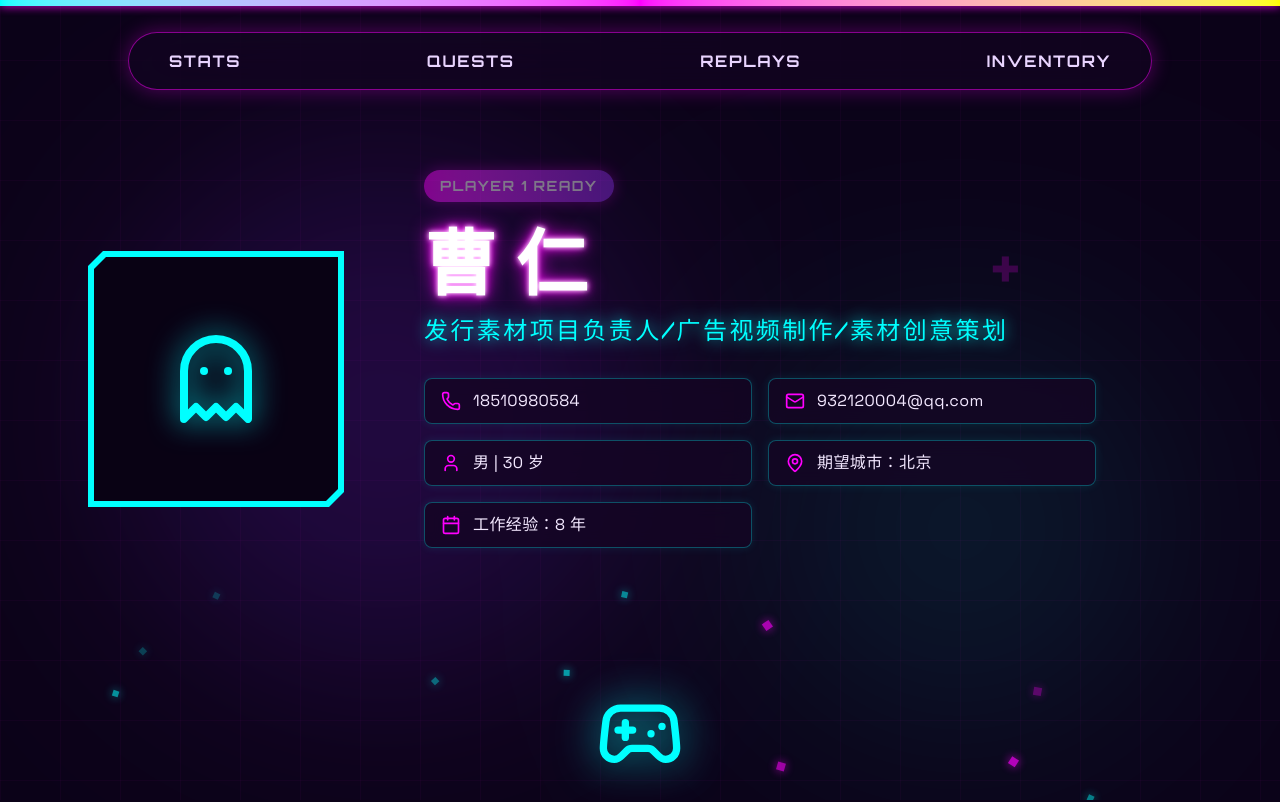
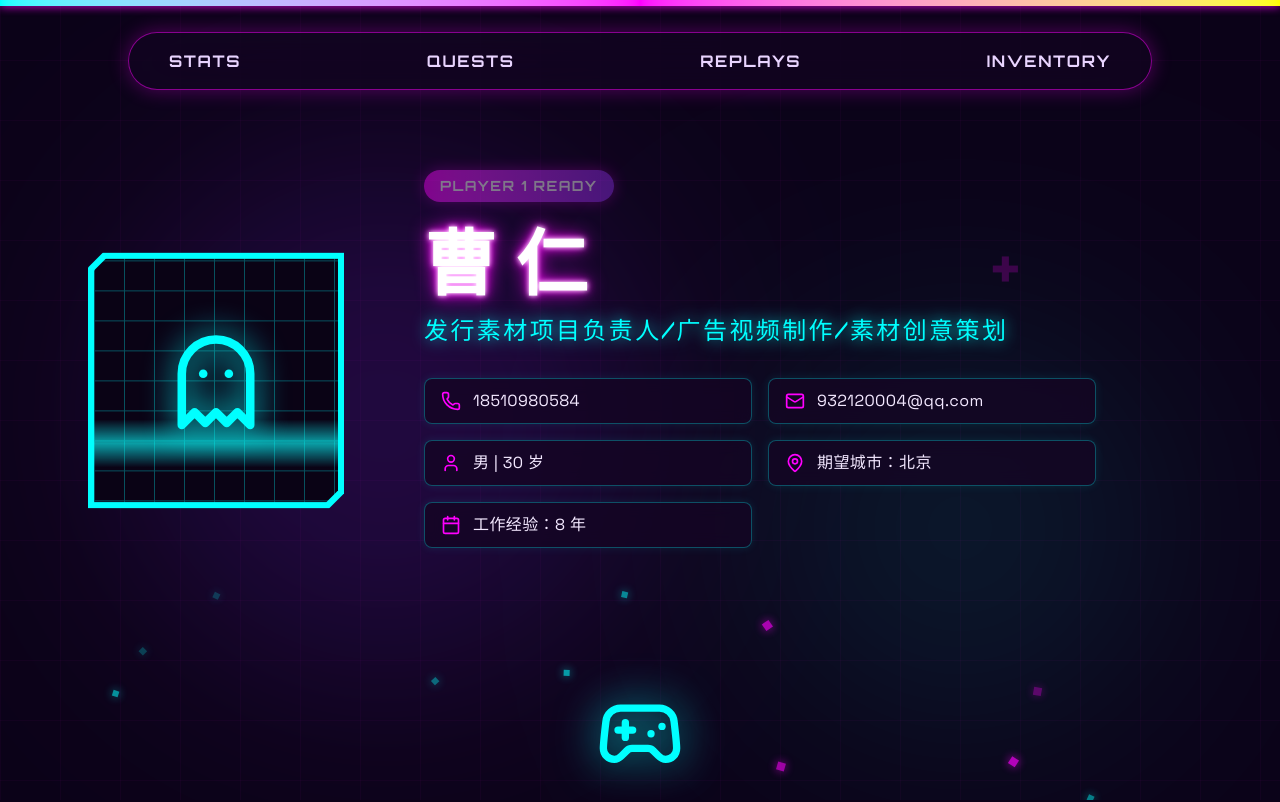
Before and after one commit to dawang-07/caoren, a React (Vite) app: page / in a window 1280 px wide. Shown: the top 802 px of the page. Built offline with nearby package versions, Linux system fonts and the light colour scheme.

Commit message:
feat(hero): Enhance avatar animation with glitch and float effects

```diff
--- a/src/App.tsx
+++ b/src/App.tsx
@@ -519,20 +519,98 @@ function ArcadeResume() {
       <div className="max-w-6xl mx-auto px-6 pt-20 flex flex-col lg:flex-row items-center gap-12 lg:gap-20">
 
         {/* Modern Arcade Avatar */}
+        <div className="relative w-56 h-56 md:w-64 md:h-64 shrink-0 z-20">
+          {/* Floating & Glitching Main Body */}
           <motion.div
-          initial={{ opacity: 0, scale: 0.8 }}
-          animate={{ opacity: 1, scale: 1 }}
-          transition={{ duration: 0.5, type: "spring", bounce: 0.5 }}
-          className="relative w-56 h-56 md:w-64 md:h-64 shrink-0 avatar-frame-lol"
+            animate={{
+              y: [-10, 10, -10],
+              x: [0, 0, 0, 0, 0, 0, 0, 0, 0, 0, 0, 0, 0, 0, 0, -6, 6, -3, 3, 0]
+            }}
+            transition={{
+              y: { duration: 4, repeat: Infinity, ease: "easeInOut" },
+              x: { duration: 3, repeat: Infinity, ease: "linear" }
+            }}
+            className="relative w-full h-full avatar-frame-lol bg-[#00ffff] drop-shadow-[0_0_15px_rgba(0,255,255,0.5)]"
           >
-          <div className="avatar-inner-lol relative">
+            <div className="avatar-inner-lol relative overflow-hidden flex items-center justify-center bg-[#090214]">
+
+              {/* Fast Scrolling Cyber Grid */}
+              <motion.div
+                animate={{ y: [0, 60] }}
+                transition={{ duration: 0.6, repeat: Infinity, ease: "linear" }}
+                className="absolute inset-[-60px] opacity-30 z-0 pointer-events-none"
+              >
+                <svg className="w-full h-full">
+                  <defs>
+                    <pattern id="cyberGrid" width="30" height="30" patternUnits="userSpaceOnUse">
+                      <rect width="30" height="1" fill="#00ffff" />
+                      <rect width="1" height="30" fill="#00ffff" />
+                    </pattern>
+                  </defs>
+                  <rect width="100%" height="100%" fill="url(#cyberGrid)" />
+                </svg>
+              </motion.div>
+
+              {/* Holographic Scanline */}
+              <motion.div
+                animate={{ top: ['-20%', '120%'] }}
+                transition={{ duration: 1.5, repeat: Infinity, ease: "linear" }}
+                className="absolute left-0 w-full h-12 bg-gradient-to-b from-transparent via-[#00ffff]/60 to-transparent z-20 pointer-events-none mix-blend-screen"
+              />
+
+              {/* CRT Flicker Overlay */}
+              <motion.div
+                animate={{ opacity: [0, 0.15, 0, 0.2, 0] }}
+                transition={{ duration: 0.3, repeat: Infinity, ease: "linear" }}
+                className="absolute inset-0 bg-white pointer-events-none z-20 mix-blend-overlay"
+              />
+
               {resumeData.avatarUrl ? (
-              <img src={resumeData.avatarUrl} alt="Avatar" className="w-full h-full object-cover" />
+                <motion.img
+                  animate={{
+                    scale: [1, 1.03, 1],
+                    filter: [
+                      "contrast(1) brightness(1) hue-rotate(0deg)",
+                      "contrast(1) brightness(1) hue-rotate(0deg)",
+                      "contrast(1) brightness(1) hue-rotate(0deg)",
+                      "contrast(1) brightness(1) hue-rotate(0deg)",
+                      "contrast(1) brightness(1) hue-rotate(0deg)",
+                      "contrast(1.5) brightness(1.2) hue-rotate(90deg)",
+                      "contrast(1) brightness(1) hue-rotate(0deg)"
+                    ]
+                  }}
+                  transition={{
+                    scale: { duration: 3, repeat: Infinity, ease: "easeInOut" },
+                    filter: { duration: 3, repeat: Infinity, ease: "linear" }
+                  }}
+                  src={resumeData.avatarUrl}
+                  alt="Avatar"
+                  className="w-full h-full object-cover relative z-10"
+                />
               ) : (
-              <Ghost className="w-24 h-24 text-[#00ffff] drop-shadow-[0_0_15px_rgba(0,255,255,0.8)]" />
+                <motion.div
+                  animate={{
+                    scale: [1, 1.1, 1],
+                    y: [-5, 5, -5],
+                    filter: [
+                      "drop-shadow(0px 0px 15px rgba(0,255,255,1))",
+                      "drop-shadow(0px 0px 15px rgba(0,255,255,1))",
+                      "drop-shadow(0px 0px 15px rgba(0,255,255,1))",
+                      "drop-shadow(0px 0px 15px rgba(0,255,255,1))",
+                      "drop-shadow(0px 0px 15px rgba(0,255,255,1))",
+                      "drop-shadow(-5px 0px 0px rgba(255,0,255,1)) drop-shadow(5px 0px 0px rgba(0,255,255,1))",
+                      "drop-shadow(0px 0px 15px rgba(0,255,255,1))"
+                    ]
+                  }}
+                  transition={{ duration: 3, repeat: Infinity, ease: "easeInOut" }}
+                  className="relative z-10"
+                >
+                  <Ghost className="w-24 h-24 text-[#00ffff]" />
+                </motion.div>
               )}
             </div>
           </motion.div>
+        </div>
 
         {/* Introduction Text */}
         <motion.div
```
Lines whose indentation alone changed are shown as unchanged.
